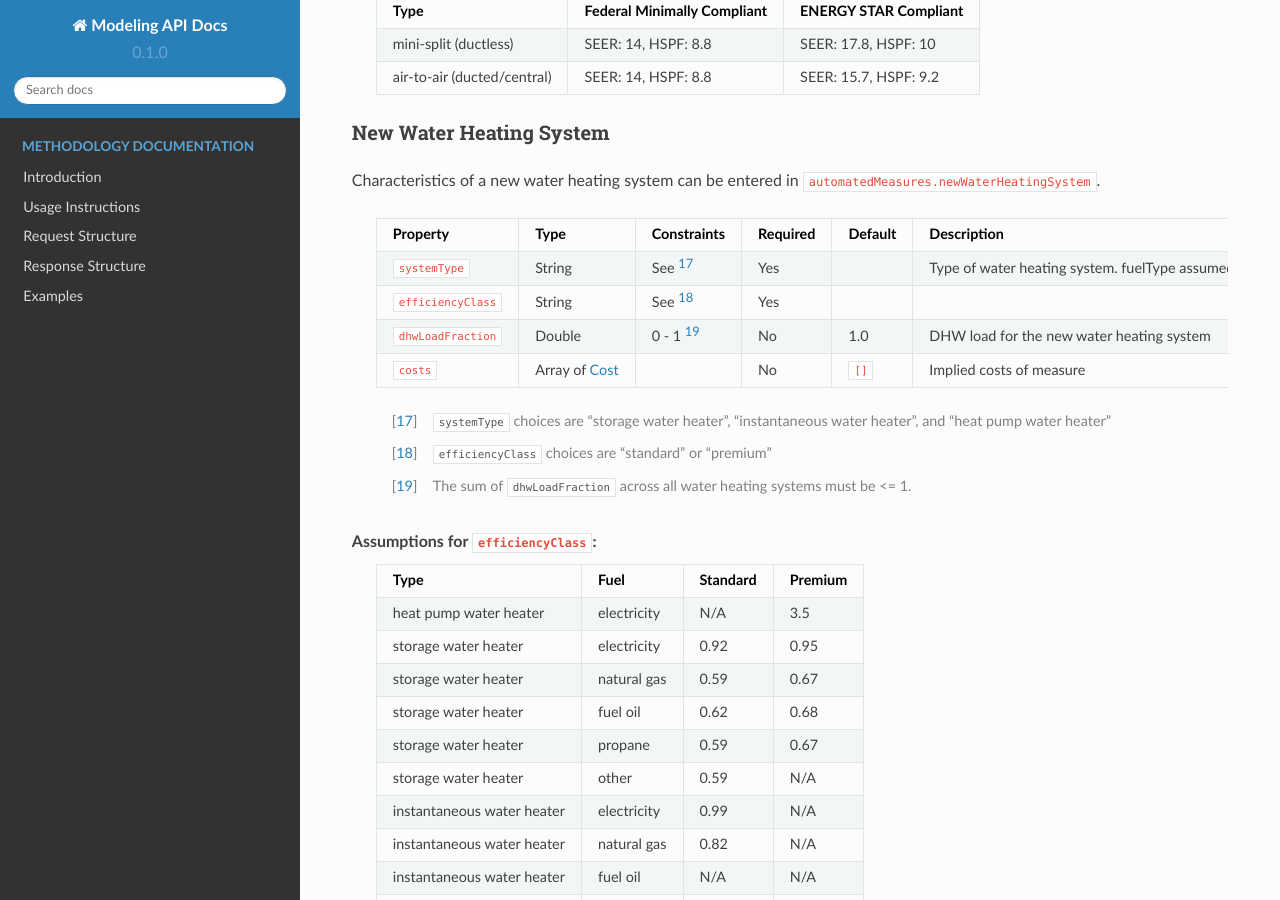
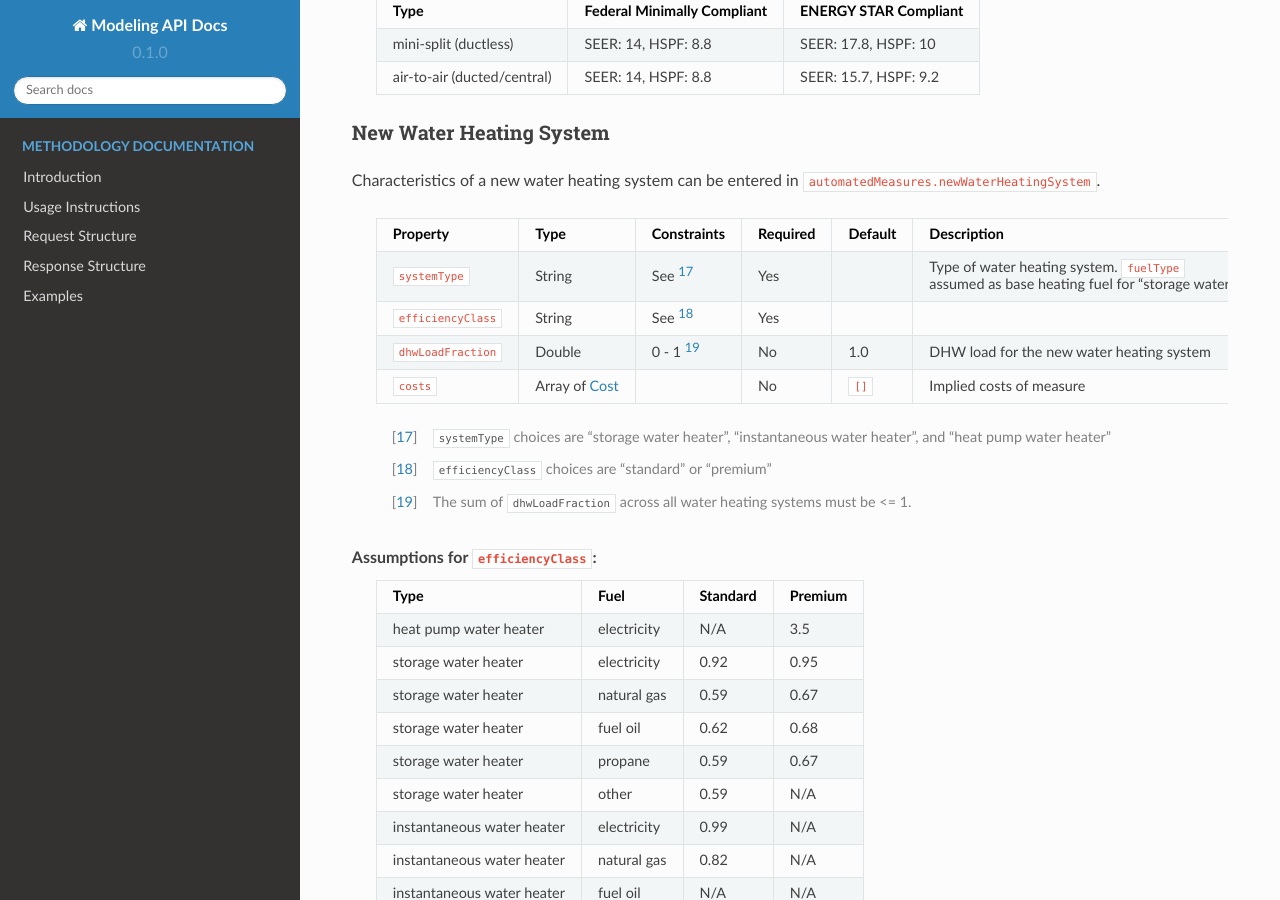
Before and after one commit to RadiantLabs/modeling-api-docs, a Sphinx documentation site: the page built from docs/source/automated_measures.rst, in a window 1280 px wide and 900 px high, scrolled down 4499 px. Built offline with Sphinx 7.4.7 and the Read the Docs theme 2.0.0, drawn with Linux system fonts in a browser that asks for light colours; part of the change alters nothing that is shown; some of the changed text lies outside the part shown.

```diff
--- a/docs/source/automated_measures.rst
+++ b/docs/source/automated_measures.rst
@@ -123,17 +123,17 @@ connected to the base building's heating and cooling systems.
 
 ``adjust`` schema for existing HVAC distribution system:
 
-  ====================  =======  ===========  ==============================================
+  ====================  =======  ===========  ========================================================
   Property              Type     Constraints  Description
-  ====================  =======  ===========  ==============================================
-  ``leakageUnits``      String   See [#]_     Duct leakage units
+  ====================  =======  ===========  ========================================================
+  ``leakageUnits``      String   See [#]_     Duct leakage units must be the same as ``baseBuilding``
   ``leakageValue``      Double   >= 0.0       Duct leakage value
   ``insulationRValue``  Double   >= 0.0
-  ====================  =======  ===========  ==============================================
+  ====================  =======  ===========  ========================================================
 
   Values can be defined and will only be applied if applicable. For example, if there isn't ``airDistribution``, then ``leakageValue`` won't be applied.
 
-  .. [#] Units choices are CFM25, CFM50, or Percent.
+  .. [#] Units choices are "CFM25", "CFM50", or "fraction".
 
 .. _existing_water_heating_system:
 
@@ -218,7 +218,7 @@ Characteristics of a new water heating system can be entered in ``automatedMeasu
   =====================  ====================  ===========  ========  =======  ===================================
   Property               Type                  Constraints  Required  Default  Description
   =====================  ====================  ===========  ========  =======  ===================================
-  ``systemType``         String                See [#]_     Yes                Type of water heating system. fuelType assumed as base heating fuel for "storage water heater" and "instantaneous water heater".
+  ``systemType``         String                See [#]_     Yes                Type of water heating system. ``fuelType`` assumed as base heating fuel for "storage water heater" and "instantaneous water heater".
   ``efficiencyClass``    String                See [#]_     Yes
   ``dhwLoadFraction``    Double                0 - 1 [#]_   No        1.0      DHW load for the new water heating system
   ``costs``              Array of :ref:`cost`               No        ``[]``   Implied costs of measure
```
